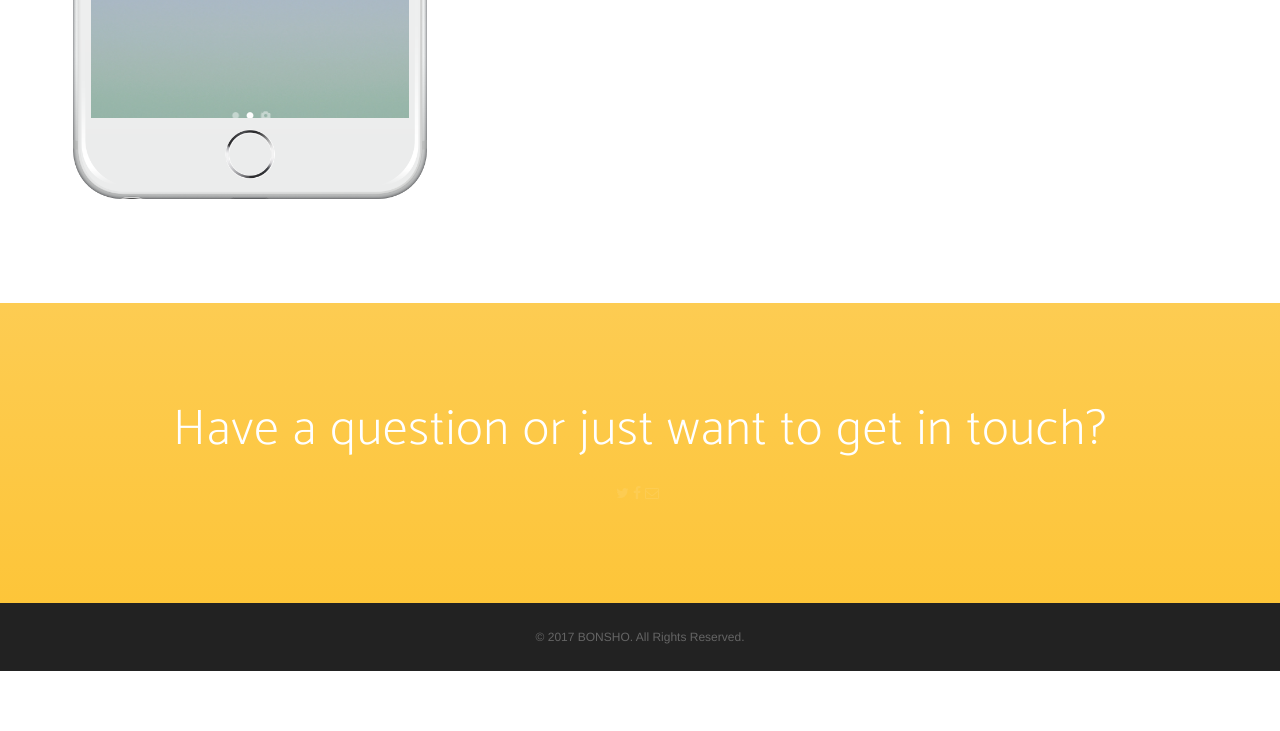
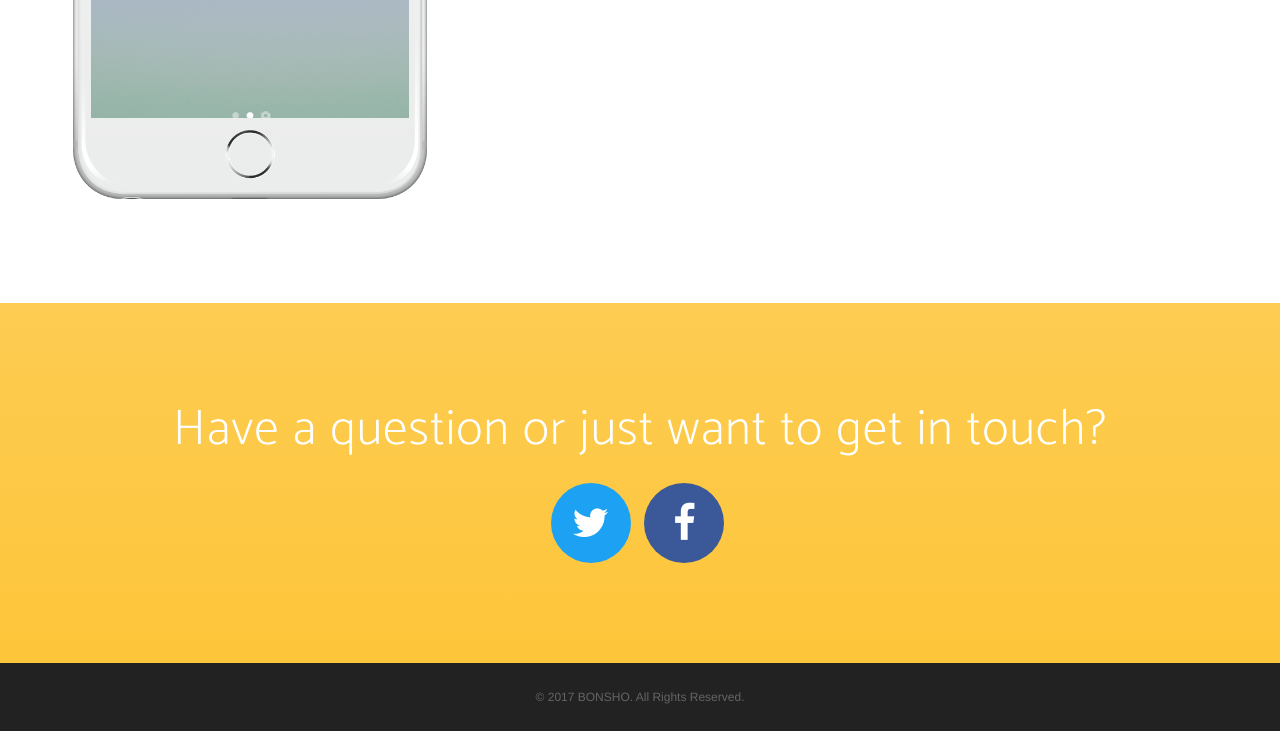
Before and after one commit to EzechukwuJI/lerikos.github.io, a website: page index.html in a window 1280 px wide. Shown: the part 2132-2863 px from the top of the page. Before the commit the page ends 2803 px from the top, so only its background shows below. Drawn offline with nearby package versions, Linux system fonts and the light colour scheme; a web font is replaced by a local one.

Commit message:
Removed email icon

```diff
--- a/index.html
+++ b/index.html
@@ -207,15 +207,15 @@
         <div class="container">
             <h2>Have a question or just want to get in touch?</h2>
             <ul class="list-inline list-social">
-                <!--li class="social-twitter"-->
+                <li class="social-twitter">
                     <a href="https://twitter.com/hellobonsho"><i class="fa fa-twitter"></i></a>
                 </li>
-                <!--li class="social-facebook"-->
+                <li class="social-facebook">
                     <a href="https://www.facebook.com/Bonsho-1708768139422626/"><i class="fa fa-facebook"></i></a>
                 </li>
-                <!--li class="social-google-plus"-->
-                    <a href="#"><i class="fa fa-envelope-o"></i></a>
-                </li>
+                <!--li class="social-google-plus">
+                    <a href="http://mailto:hellobonsho@gmail.com"><i class="fa fa-envelope-o"></i></a>
+                </li-->
             </ul>
         </div>
     </section>
```
